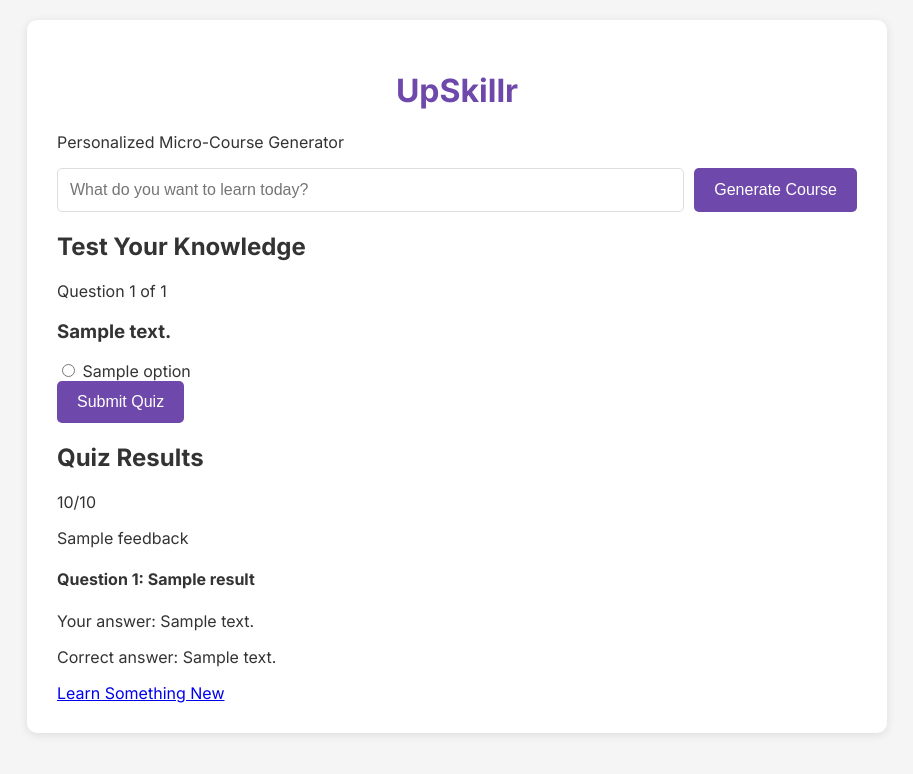
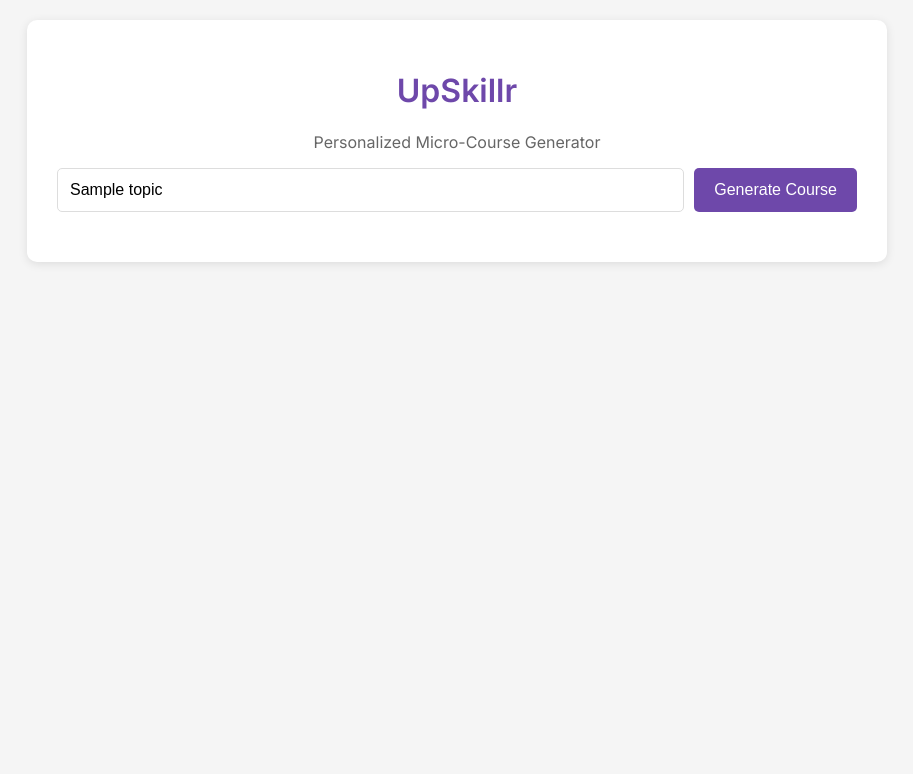
Before and after one commit to REVAN05072006/UPSKILLR_1, a Flask app: template templates/index.html in a window 1280 px wide. Shown: the top 774 px of the page, without its empty margins (183-1096 px from the left). Run offline with Flask 3, Linux system fonts and the light colour scheme; the template is opened without the code that fills it: most values are stand-ins (such as "Sample title", 1, 10 or a date in 2020).

Commit message:
Update index.html

```diff
--- a/templates/index.html
+++ b/templates/index.html
@@ -3,150 +3,28 @@
 <head>
     <meta charset="UTF-8">
     <meta name="viewport" content="width=device-width, initial-scale=1.0">
-  <title>UpSkillr - Micro-Course Generator</title>
+    <title>UpSkillr</title>
     <link rel="stylesheet" href="{{ url_for('static', filename='style.css') }}">
-  <link href="https://fonts.googleapis.com/css2?family=Inter:wght@400;500;600;700&display=swap" rel="stylesheet">
+    <link href="https://fonts.googleapis.com/css2?family=Inter:wght@400;500;600&display=swap" rel="stylesheet">
 </head>
 <body>
     <div class="container">
-    <header>
         <h1>UpSkillr</h1>
-      <p class="subtitle">Personalized Micro-Course Generator</p>
-    </header>
+        <p style="text-align: center; color: #666;">Personalized Micro-Course Generator</p>
 
         <form method="POST" action="/" class="search-form">
             {% if error %}
             <div class="error-message">{{ error }}</div>
             {% endif %}
 
-      <input type="text" name="topic" placeholder="What do you want to learn today?" required>
+            <input type="text" name="topic" placeholder="What do you want to learn today?" required
+                   value="{{ topic if topic else '' }}">
             <button type="submit">Generate Course</button>
         </form>
 
-    {% if show_content %}
-    <div class="course-container">
-      <h2>Your Micro-Course: <span style="color: var(--primary-light)">{{ topic }}</span></h2>
+        {% if show_content and content %}
         <div class="course-content">
             {{ content|safe }}
-      </div>
-
-      <form method="GET" action="/quiz">
-        <input type="hidden" name="topic" value="{{ topic }}">
-        <input type="hidden" name="content" value="{{ content }}">
-        <button type="submit" class="quiz-btn">Take Quiz Now</button>
-      </form>
-    </div>
-    {% endif %}
-
-    {% if quiz_data %}
-    <div class="quiz-container">
-      <div class="quiz-header">
-        <h2>Test Your Knowledge</h2>
-        <div class="question-counter">Question 1 of {{ quiz_data.questions|length }}</div>
-      </div>
-
-      <div class="progress-container">
-        <div class="progress-bar" id="quiz-progress"></div>
-      </div>
-
-      <form method="POST" action="/submit-quiz" id="quiz-form">
-        <input type="hidden" name="topic" value="{{ topic }}">
-
-        {% for question in quiz_data.questions %}
-        {% set q_index = loop.index %}
-        <div class="quiz-question" id="question-{{ q_index }}" {% if not loop.first %}style="display:none"{% endif %}>
-          <h3>{{ question.text }}</h3>
-          <input type="hidden" name="question_{{ q_index }}" value="{{ question.text }}">
-          <input type="hidden" name="correct_{{ q_index }}" value="{{ question.correct }}">
-          <input type="hidden" name="correct_full_{{ q_index }}" value="{{ question.correct_full }}">
-
-          <div class="quiz-options">
-            {% for option in question.options %}
-            <label class="quiz-option">
-              <input type="radio" name="q_{{ q_index }}" value="{{ option }}" required>
-              <span>{{ option }}</span>
-            </label>
-            {% endfor %}
-          </div>
-
-          <div class="quiz-navigation">
-            {% if not loop.first %}
-            <button type="button" class="quiz-nav-btn prev-btn" onclick="showQuestion({{ q_index - 1 }})">
-              Previous
-            </button>
-            {% endif %}
-
-            {% if not loop.last %}
-            <button type="button" class="quiz-nav-btn next-btn" onclick="showQuestion({{ q_index + 1 }})" disabled>
-              Next
-            </button>
-            {% else %}
-            <button type="submit" class="submit-quiz">Submit Quiz</button>
-            {% endif %}
-          </div>
-        </div>
-        {% endfor %}
-      </form>
-    </div>
-
-    <script>
-      function showQuestion(questionNum) {
-        document.querySelectorAll('.quiz-question').forEach(q => {
-          q.style.display = 'none';
-        });
-
-        const currentQuestion = document.getElementById(`question-${questionNum}`);
-        currentQuestion.style.display = 'block';
-
-        document.querySelector('.question-counter').textContent = `Question ${questionNum} of {{ quiz_data.questions|length }}`;
-
-        const progress = ((questionNum - 1) / {{ quiz_data.questions|length }}) * 100;
-        document.getElementById('quiz-progress').style.width = `${progress}%`;
-
-        window.scrollTo({ top: currentQuestion.offsetTop - 100, behavior: 'smooth' });
-      }
-
-      document.querySelectorAll('.quiz-option input[type="radio"]').forEach(radio => {
-        radio.addEventListener('change', function() {
-          const label = this.closest('.quiz-option');
-          label.classList.add('selected-answer');
-
-          const siblings = label.parentElement.querySelectorAll('.quiz-option');
-          siblings.forEach(sib => {
-            if (sib !== label) {
-              sib.classList.remove('selected-answer');
-            }
-          });
-
-          const nextBtn = label.closest('.quiz-question').querySelector('.next-btn');
-          if (nextBtn) {
-            nextBtn.disabled = false;
-            nextBtn.classList.remove('disabled');
-          }
-        });
-      });
-    </script>
-    {% endif %}
-
-    {% if quiz_result %}
-    <div class="quiz-result">
-      <h2>Quiz Results</h2>
-      <div class="score">{{ quiz_result.score }}/{{ quiz_result.total }}</div>
-      <p>{{ quiz_result.feedback }}</p>
-
-      {% if quiz_result.results %}
-      <div class="result-details">
-        {% for result in quiz_result.results %}
-        <div class="result-item {% if result.is_correct %}correct{% else %}incorrect{% endif %}">
-          <h4>Question {{ loop.index }}: {{ result.question }}</h4>
-          <p>Your answer: {{ result.user_answer }}</p>
-          <p>Correct answer: {{ result.correct_answer }}</p>
-        </div>
-        {% endfor %}
-      </div>
-      {% endif %}
-
-      <a href="/" class="quiz-btn">Learn Something New</a>
         </div>
         {% endif %}
     </div>
```
Lines whose indentation alone changed are shown as unchanged.
